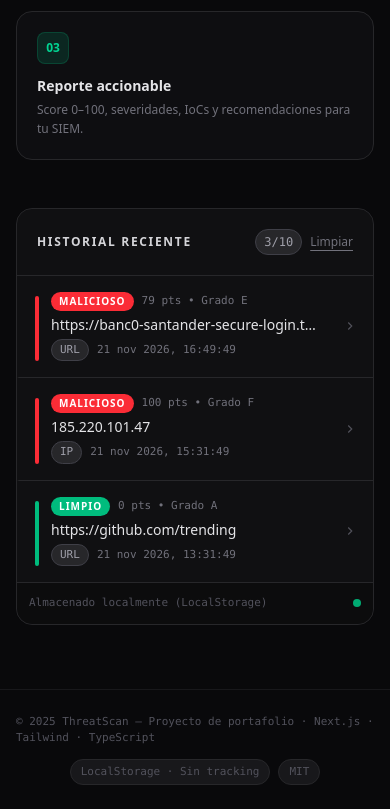
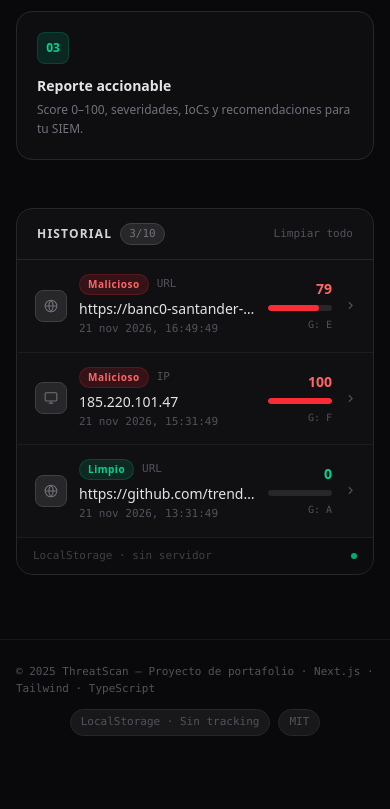
Before and after one commit to nuveneqra007-rgb/secscanner0.1, a Next.js app: page / in a window 390 px wide. Shown: the part 1130-1939 px from the top of the page. After the commit the page ends 1890 px from the top, so only its background shows below. Built offline with nearby package versions, Linux system fonts and the light colour scheme.

Commit message:
feat: HistoryPanel rediseñado + responsive mobile + globals mejorado

```diff
--- a/src/app/globals.css
+++ b/src/app/globals.css
@@ -13,6 +13,7 @@
 * {
   scrollbar-width: thin;
   scrollbar-color: #3f3f46 transparent;
+  -webkit-tap-highlight-color: transparent;
 }
 
 html {
@@ -23,8 +24,18 @@ body {
   background: #09090b;
   color: #fafafa;
   font-family: ui-sans-serif, system-ui, -apple-system, Segoe UI, Roboto, Helvetica, Arial;
+  /* Evita zoom en inputs en iOS */
+  -webkit-text-size-adjust: 100%;
 }
 
 code, pre, .font-mono {
   font-family: ui-monospace, SFMono-Regular, Menlo, Monaco, Consolas, "Liberation Mono", "Courier New", monospace;
 }
+
+/* Oculta scrollbar en tabs horizontales sin perder funcionalidad */
+.overflow-x-auto {
+  scrollbar-width: none;
+}
+.overflow-x-auto::-webkit-scrollbar {
+  display: none;
+}
--- a/src/app/page.tsx
+++ b/src/app/page.tsx
@@ -233,10 +233,10 @@ export default function Home() {
               <ThreatReport result={selected} onNewScan={handleNewScan} />
             </div>
 
-            {/* Sidebar */}
-            <div className="lg:sticky lg:top-[76px] flex flex-col gap-5">
-              {/* Escaneo rápido */}
-              <div className="rounded-2xl border border-zinc-800 bg-zinc-900/50 p-4">
+            {/* Sidebar — sticky en desktop, apilado en móvil */}
+            <div className="lg:sticky lg:top-[76px] flex flex-col gap-4">
+              {/* Escaneo rápido — oculto en móvil (el botón "Nuevo análisis" del reporte lo cubre) */}
+              <div className="hidden lg:block rounded-2xl border border-zinc-800 bg-zinc-900/50 p-4">
                 <div className="text-[10px] font-bold tracking-widest text-zinc-500 mb-3">ESCANEO RÁPIDO</div>
                 <ScannerInput onAnalyze={startScan} loading={false} />
               </div>
--- a/src/components/HistoryPanel.tsx
+++ b/src/components/HistoryPanel.tsx
@@ -2,61 +2,169 @@
 import { ScanResult } from "@/lib/types";
 import { formatDate } from "@/lib/utils";
 
-export function HistoryPanel({ history, onSelect, onClear, selectedId }: { history: ScanResult[]; onSelect: (r: ScanResult)=>void; onClear: ()=>void; selectedId?: string }) {
+// Mini barra de riesgo proporcional al score
+function ScoreBar({ score }: { score: number }) {
+  const color =
+    score >= 75 ? "bg-red-500"
+    : score >= 40 ? "bg-amber-500"
+    : score >= 20 ? "bg-sky-500"
+    : "bg-emerald-500";
   return (
-    <div className="rounded-2xl border border-zinc-800 bg-zinc-900/50 backdrop-blur">
-      <div className="p-5 flex items-center justify-between border-b border-zinc-800">
-        <h3 className="text-xs font-bold tracking-[0.14em] text-zinc-300">HISTORIAL RECIENTE</h3>
+    <div className="w-16 h-1.5 bg-zinc-800 rounded-full overflow-hidden shrink-0">
+      <div className={`h-full rounded-full ${color}`} style={{ width: `${score}%` }} />
+    </div>
+  );
+}
+
+// Icono según tipo de indicador
+function TypeIcon({ type }: { type: string }) {
+  if (type === "url" || type === "domain") {
+    return (
+      <svg width="14" height="14" viewBox="0 0 24 24" fill="none" stroke="currentColor" strokeWidth="1.8">
+        <circle cx="12" cy="12" r="10"/><path d="M2 12h20M12 2a15.3 15.3 0 010 20M12 2a15.3 15.3 0 000 20"/>
+      </svg>
+    );
+  }
+  if (type === "ip") {
+    return (
+      <svg width="14" height="14" viewBox="0 0 24 24" fill="none" stroke="currentColor" strokeWidth="1.8">
+        <rect x="2" y="3" width="20" height="14" rx="2"/><path d="M8 21h8M12 17v4"/>
+      </svg>
+    );
+  }
+  if (type === "hash" || type === "apk") {
+    return (
+      <svg width="14" height="14" viewBox="0 0 24 24" fill="none" stroke="currentColor" strokeWidth="1.8">
+        <path d="M14 2H6a2 2 0 00-2 2v16a2 2 0 002 2h12a2 2 0 002-2V8z"/>
+        <polyline points="14 2 14 8 20 8"/>
+      </svg>
+    );
+  }
+  return (
+    <svg width="14" height="14" viewBox="0 0 24 24" fill="none" stroke="currentColor" strokeWidth="1.8">
+      <circle cx="11" cy="11" r="8"/><path d="m21 21-4.35-4.35"/>
+    </svg>
+  );
+}
+
+const VERDICT_STYLE = {
+  malicious:  { dot: "bg-red-500",     badge: "bg-red-500/15 text-red-400 border-red-500/20",             label: "Malicioso" },
+  suspicious: { dot: "bg-amber-500",   badge: "bg-amber-500/15 text-amber-400 border-amber-500/20",       label: "Sospechoso" },
+  clean:      { dot: "bg-emerald-500", badge: "bg-emerald-500/15 text-emerald-400 border-emerald-500/20", label: "Limpio" },
+  unknown:    { dot: "bg-zinc-500",    badge: "bg-zinc-800 text-zinc-400 border-zinc-700",                label: "Desconocido" },
+} as const;
+
+export function HistoryPanel({
+  history,
+  onSelect,
+  onClear,
+  selectedId,
+}: {
+  history: ScanResult[];
+  onSelect: (r: ScanResult) => void;
+  onClear: () => void;
+  selectedId?: string;
+}) {
+  return (
+    <div className="rounded-2xl border border-zinc-800 bg-zinc-900/50 backdrop-blur overflow-hidden">
+      {/* Cabecera */}
+      <div className="px-5 py-3.5 flex items-center justify-between border-b border-zinc-800">
         <div className="flex items-center gap-2">
-          <span className="text-xs font-mono px-2 py-1 rounded-full bg-zinc-800 border border-zinc-700 text-zinc-400">{history.length}/10</span>
-          {history.length>0 && <button onClick={onClear} className="text-xs text-zinc-500 hover:text-zinc-300 underline underline-offset-4">Limpiar</button>}
+          <h3 className="text-xs font-bold tracking-widest text-zinc-300">HISTORIAL</h3>
+          <span className="text-[11px] font-mono px-2 py-0.5 rounded-full bg-zinc-800 border border-zinc-700 text-zinc-500">
+            {history.length}/10
+          </span>
         </div>
+        {history.length > 0 && (
+          <button
+            onClick={onClear}
+            className="text-[11px] font-mono text-zinc-600 hover:text-zinc-400 transition"
+          >
+            Limpiar todo
+          </button>
+        )}
       </div>
 
-      {history.length===0 ? (
-        <div className="p-8 text-center">
-          <div className="w-12 h-12 mx-auto rounded-xl bg-zinc-800 border border-zinc-700 flex items-center justify-center mb-3">
-            <svg width="20" height="20" viewBox="0 0 24 24" fill="none" stroke="#71717a" strokeWidth="1.6"><path d="M14 2H6a2 2 0 00-2 2v16a2 2 0 002 2h12a2 2 0 002-2V8z"/><polyline points="14 2 14 8 20 8"/><line x1="16" y1="13" x2="8" y2="13"/><line x1="16" y1="17" x2="8" y2="17"/></svg>
+      {/* Estado vacío */}
+      {history.length === 0 ? (
+        <div className="py-10 px-6 flex flex-col items-center gap-3 text-center">
+          <div className="w-10 h-10 rounded-xl bg-zinc-800 border border-zinc-700 flex items-center justify-center text-zinc-600">
+            <svg width="18" height="18" viewBox="0 0 24 24" fill="none" stroke="currentColor" strokeWidth="1.6">
+              <path d="M12 8v4l3 3"/><circle cx="12" cy="12" r="10"/>
+            </svg>
           </div>
-          <div className="text-sm text-zinc-400">Sin escaneos aún</div>
-          <div className="text-xs text-zinc-600 mt-1">Tus últimos 10 análisis aparecerán aquí</div>
+          <div>
+            <div className="text-sm font-medium text-zinc-400">Sin escaneos aún</div>
+            <div className="text-xs text-zinc-600 mt-0.5">Tus últimos 10 análisis aparecerán aquí</div>
+          </div>
         </div>
       ) : (
-        <div className="divide-y divide-zinc-800 max-h-[520px] overflow-auto">
-          {history.map(item => {
-            const isSelected = item.id===selectedId;
-            const barColor = item.riskScore>=75 ? "bg-red-500" : item.riskScore>=40 ? "bg-amber-500" : item.riskScore>=20 ? "bg-sky-500" : "bg-emerald-500";
-            const badge = item.verdict==="malicious" ? "bg-red-500 text-white" : item.verdict==="suspicious" ? "bg-amber-500 text-black" : "bg-emerald-500 text-white";
+        <div className="divide-y divide-zinc-800/60 max-h-[400px] overflow-y-auto">
+          {history.map((item) => {
+            const isSelected = item.id === selectedId;
+            const vs = VERDICT_STYLE[item.verdict];
+
             return (
               <button
                 key={item.id}
-                onClick={()=> onSelect(item)}
-                className={`w-full text-left p-4 flex gap-3 hover:bg-zinc-800/60 transition ${isSelected ? "bg-zinc-800 border-l-2 border-l-cyan-500" : "border-l-2 border-l-transparent"}`}
+                onClick={() => onSelect(item)}
+                className={`w-full text-left px-4 py-3.5 flex items-center gap-3 transition group
+                  ${isSelected
+                    ? "bg-zinc-800/80 border-l-2 border-l-cyan-500"
+                    : "border-l-2 border-l-transparent hover:bg-zinc-800/40"}`}
               >
-                <div className={`mt-1 w-1 self-stretch rounded-full ${barColor}`} />
+                {/* Icono de tipo */}
+                <div className="w-8 h-8 rounded-lg bg-zinc-800 border border-zinc-700 flex items-center justify-center text-zinc-500 shrink-0 group-hover:border-zinc-600 transition">
+                  <TypeIcon type={item.type} />
+                </div>
+
+                {/* Info principal */}
                 <div className="flex-1 min-w-0">
                   <div className="flex items-center gap-2 mb-1">
-                    <span className={`text-[10px] font-bold tracking-widest px-2 py-0.5 rounded-full ${badge}`}>{item.verdict==="malicious"?"MALICIOSO": item.verdict==="suspicious"?"SOSPECHOSO":"LIMPIO"}</span>
-                    <span className="text-[11px] font-mono text-zinc-500">{item.riskScore} pts • Grado {item.grade}</span>
+                    <span className={`text-[10px] font-bold tracking-wider px-2 py-0.5 rounded-full border ${vs.badge}`}>
+                      {vs.label}
+                    </span>
+                    <span className="text-[11px] font-mono text-zinc-600">
+                      {item.type.toUpperCase()}
+                    </span>
                   </div>
-                  <div className="text-sm text-zinc-200 truncate pr-2">{item.normalizedInput}</div>
-                  <div className="flex items-center gap-2 mt-1">
-                    <span className="text-[11px] font-mono px-2 py-0.5 rounded-full bg-zinc-800 border border-zinc-700 text-zinc-400">{item.type.toUpperCase()}</span>
-                    <span className="text-[11px] font-mono text-zinc-500">{formatDate(item.timestamp)}</span>
+                  <div className="text-sm text-zinc-200 truncate">{item.normalizedInput}</div>
+                  <div className="text-[11px] font-mono text-zinc-600 mt-0.5">
+                    {formatDate(item.timestamp)}
                   </div>
                 </div>
-                <div className="shrink-0 self-center">
-                  <svg width="14" height="14" viewBox="0 0 24 24" fill="none" stroke="#52525b" strokeWidth="2"><path d="M9 18l6-6-6-6"/></svg>
+
+                {/* Score + barra */}
+                <div className="flex flex-col items-end gap-1.5 shrink-0">
+                  <span className={`text-sm font-black tabular-nums
+                    ${item.riskScore >= 75 ? "text-red-400"
+                    : item.riskScore >= 40 ? "text-amber-400"
+                    : item.riskScore >= 20 ? "text-sky-400"
+                    : "text-emerald-400"}`}>
+                    {item.riskScore}
+                  </span>
+                  <ScoreBar score={item.riskScore} />
+                  <span className="text-[10px] font-mono text-zinc-600">G: {item.grade}</span>
                 </div>
+
+                {/* Flecha */}
+                <svg
+                  width="13" height="13" viewBox="0 0 24 24" fill="none"
+                  stroke="#52525b" strokeWidth="2"
+                  className="shrink-0 group-hover:stroke-zinc-400 transition"
+                >
+                  <path d="M9 18l6-6-6-6"/>
+                </svg>
               </button>
             );
           })}
         </div>
       )}
 
-      <div className="p-3 bg-zinc-950/50 border-t border-zinc-800 rounded-b-2xl flex items-center justify-between text-[11px] font-mono text-zinc-600">
-        <span>Almacenado localmente (LocalStorage)</span>
-        <span className="w-2 h-2 bg-emerald-500 rounded-full animate-pulse" />
+      {/* Footer */}
+      <div className="px-4 py-2.5 bg-zinc-950/40 border-t border-zinc-800/60 flex items-center justify-between text-[11px] font-mono text-zinc-700">
+        <span>LocalStorage · sin servidor</span>
+        <span className="w-1.5 h-1.5 bg-emerald-500 rounded-full animate-pulse" />
       </div>
     </div>
   );
```
